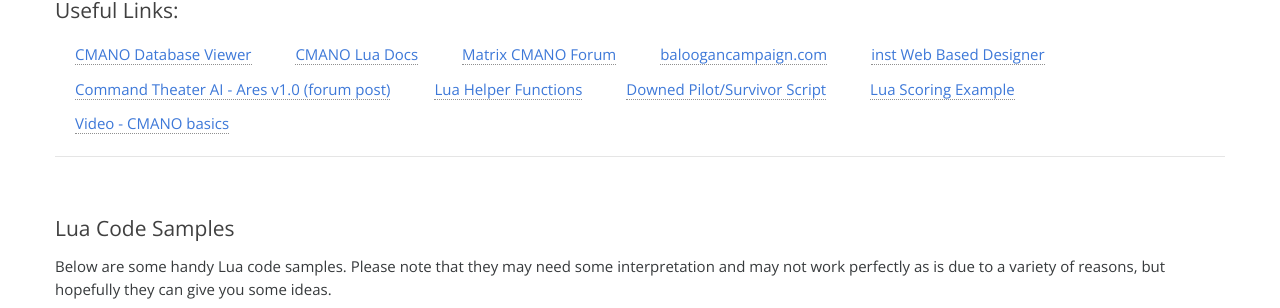
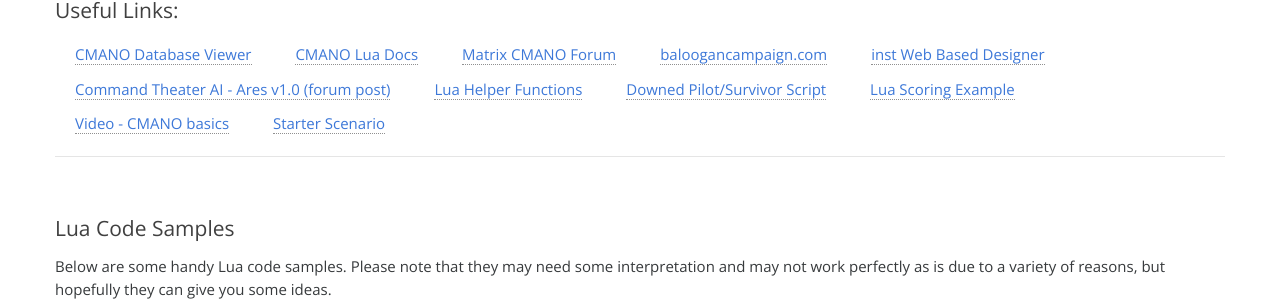
Before and after one commit to commandops/commandops.github.io, a Jekyll site: the page built from index.html, in a window 1280 px wide and 900 px high, scrolled down 410 px. Shown: the part 147-455 px from the top of the window. Built offline with Jekyll 4.4.1, drawn with Linux system fonts in a browser that asks for light colours; comment, search, counter and statistics services are not loaded.

Commit message:
Update links.yml

```diff
--- a/_data/links.yml
+++ b/_data/links.yml
@@ -27,3 +27,6 @@
 
 - text: Video - CMANO basics
   url: https://youtu.be/9K8gtBg65xY
+
+- text: Starter Scenario
+  url: /posts/starter-scen/
```
